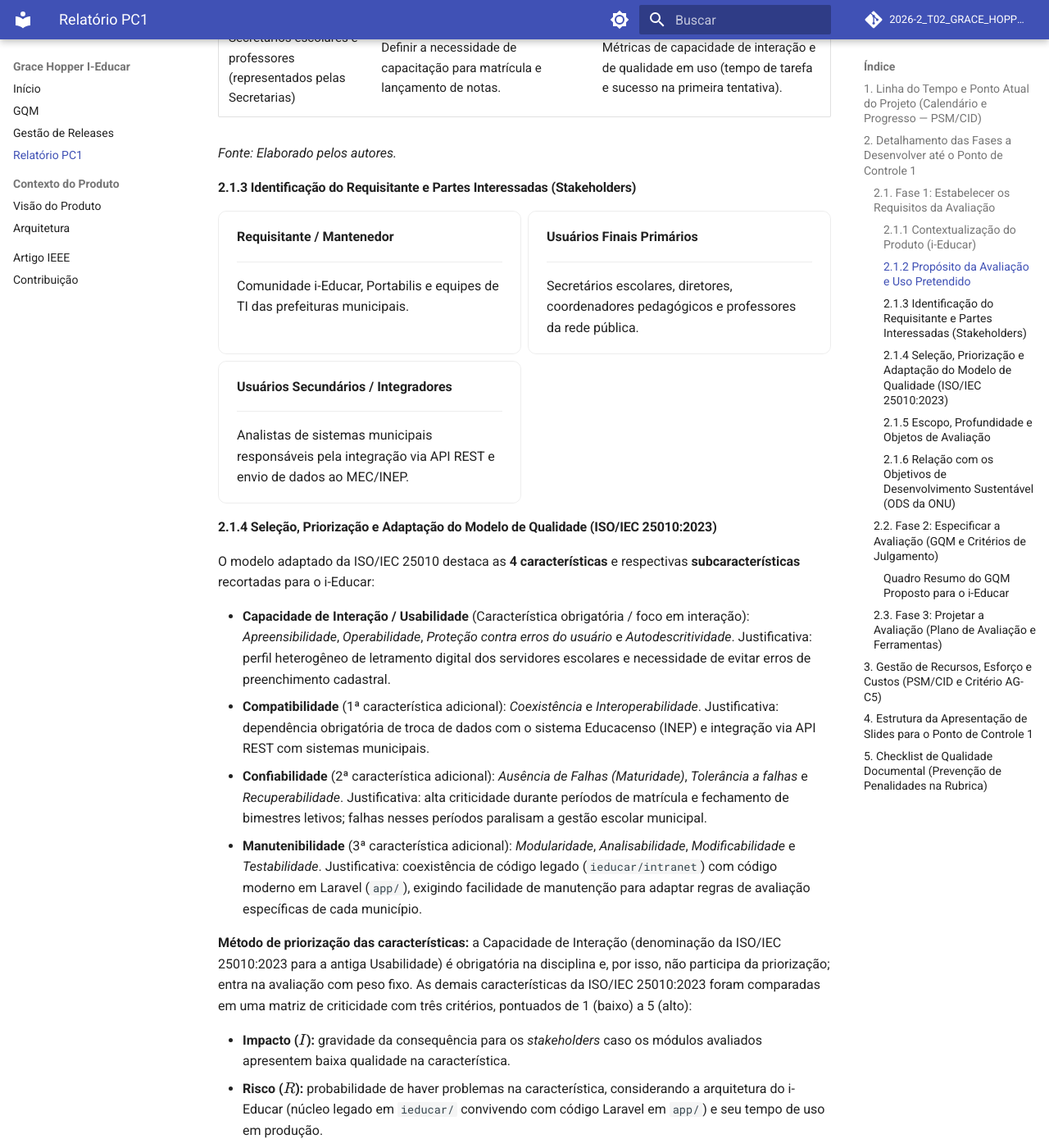
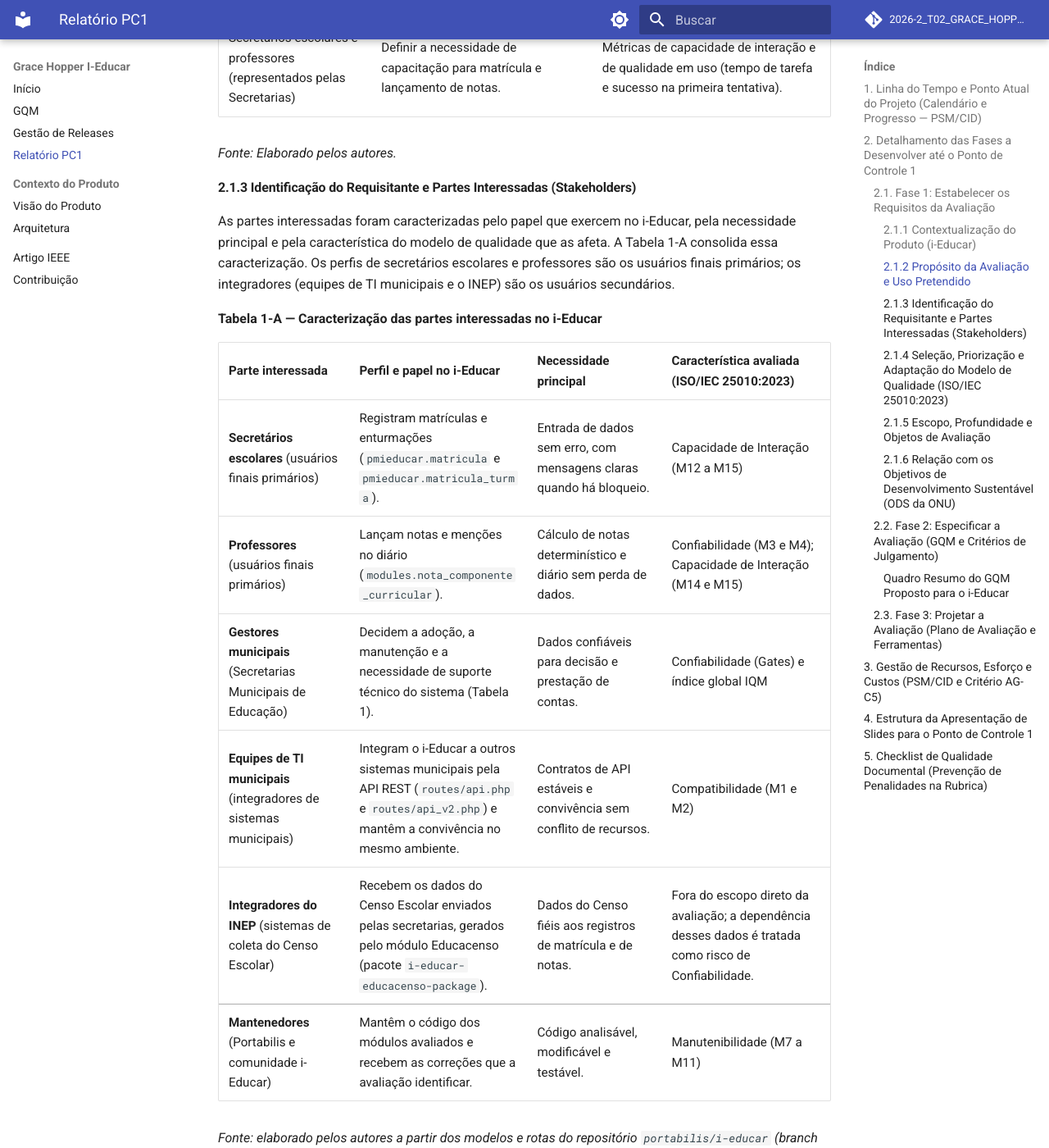
Before and after one commit to FCTE-Qualidade-de-Software-1/2026-2_T02_GRACE_HOPPER, an MkDocs documentation site: the page built from docs/relatorio_de_planejamento_ponto_de_controle_1_i_educar.md, in a window 1280 px wide and 1400 px high, scrolled down 3086 px. Shown: the whole window at 82% size. Built offline with MkDocs 1.6.1 and Material for MkDocs 9.7.7, drawn with Linux system fonts in a browser that asks for light colours; comment, search, counter and statistics services are not loaded; some of the changed text lies outside the part shown.

Commit message:
docs(stakeholders): caracterizar partes interessadas e alinhar metas ODS 4 e 16 #03
Substitui os cartoes de stakeholders do relatorio PC1 pela Tabela 1-A, que caracteriza secretarios escolares, professores, gestores municipais, integradores de TI, integradores do INEP e mantenedores com a caracteristica avaliada de cada um.

Substitui a secao de ODS pela Tabela 1-B, com os textos oficiais das metas 4.1, 4.a e 16.6 da ONU, seus indicadores oficiais e a justificativa do vinculo. Remove afirmacoes sem fonte (reducao da evasao e centenas de municipios) e registra que o status de Bem Publico Digital nao foi verificado.

Corrige a referencia a tag v2.12, que nao existe (a ultima tag publicada e 2.11.0). Registra responsavel, esforco e custo de #02 e #03 no catalogo de gestao, substituindo os placeholders pelo responsavel indicado no relatorio PC1.

```diff
--- a/docs/relatorio_de_planejamento_ponto_de_controle_1_i_educar.md
+++ b/docs/relatorio_de_planejamento_ponto_de_controle_1_i_educar.md
@@ -55,27 +55,20 @@
 
 #### 2.1.3 Identificação do Requisitante e Partes Interessadas (Stakeholders)
 
-<div class="grid cards" markdown>
+As partes interessadas foram caracterizadas pelo papel que exercem no i-Educar, pela necessidade principal e pela característica do modelo de qualidade que as afeta. A Tabela 1-A consolida essa caracterização. Os perfis de secretários escolares e professores são os usuários finais primários; os integradores (equipes de TI municipais e o INEP) são os usuários secundários.
 
--   **Requisitante / Mantenedor**
+**Tabela 1-A — Caracterização das partes interessadas no i-Educar**
 
-    ---
+| Parte interessada | Perfil e papel no i-Educar | Necessidade principal | Característica avaliada (ISO/IEC 25010:2023) |
+| :--- | :--- | :--- | :--- |
+| **Secretários escolares** (usuários finais primários) | Registram matrículas e enturmações (`pmieducar.matricula` e `pmieducar.matricula_turma`). | Entrada de dados sem erro, com mensagens claras quando há bloqueio. | Capacidade de Interação (M12 a M15) |
+| **Professores** (usuários finais primários) | Lançam notas e menções no diário (`modules.nota_componente_curricular`). | Cálculo de notas determinístico e diário sem perda de dados. | Confiabilidade (M3 e M4); Capacidade de Interação (M14 e M15) |
+| **Gestores municipais** (Secretarias Municipais de Educação) | Decidem a adoção, a manutenção e a necessidade de suporte técnico do sistema (Tabela 1). | Dados confiáveis para decisão e prestação de contas. | Confiabilidade (Gates) e índice global IQM |
+| **Equipes de TI municipais** (integradores de sistemas municipais) | Integram o i-Educar a outros sistemas municipais pela API REST (`routes/api.php` e `routes/api_v2.php`) e mantêm a convivência no mesmo ambiente. | Contratos de API estáveis e convivência sem conflito de recursos. | Compatibilidade (M1 e M2) |
+| **Integradores do INEP** (sistemas de coleta do Censo Escolar) | Recebem os dados do Censo Escolar enviados pelas secretarias, gerados pelo módulo Educacenso (pacote `i-educar-educacenso-package`). | Dados do Censo fiéis aos registros de matrícula e de notas. | Fora do escopo direto da avaliação; a dependência desses dados é tratada como risco de Confiabilidade. |
+| **Mantenedores** (Portabilis e comunidade i-Educar) | Mantêm o código dos módulos avaliados e recebem as correções que a avaliação identificar. | Código analisável, modificável e testável. | Manutenibilidade (M7 a M11) |
 
-    Comunidade i-Educar, Portabilis e equipes de TI das prefeituras municipais.
-
--   **Usuários Finais Primários**
-
-    ---
-
-    Secretários escolares, diretores, coordenadores pedagógicos e professores da rede pública.
-
--   **Usuários Secundários / Integradores**
-
-    ---
-
-    Analistas de sistemas municipais responsáveis pela integração via API REST e envio de dados ao MEC/INEP.
-
-</div>
+*Fonte: elaborado pelos autores a partir dos modelos e rotas do repositório `portabilis/i-educar` (branch `2.12`, commit `7903a3efc7689942ee700007f86ed581023aad27`) e do Framework GQM.*
 
 #### 2.1.4 Seleção, Priorização e Adaptação do Modelo de Qualidade (ISO/IEC 25010:2023)
 
@@ -154,23 +147,19 @@
 
 #### 2.1.6 Relação com os Objetivos de Desenvolvimento Sustentável (ODS da ONU)
 
-<div class="grid cards" markdown>
+A Tabela 1-B apresenta os textos oficiais das metas publicados pela ONU, os indicadores oficiais de acompanhamento e a justificativa do vínculo com o i-Educar. O vínculo é indireto: a avaliação mede a qualidade do produto, e não os resultados educacionais ou institucionais que as metas acompanham.
 
--   **ODS 4 — Educação de Qualidade**
+**Tabela 1-B — Metas dos ODS 4 e 16 relacionadas ao i-Educar**
 
-    ---
+| ODS e meta | Texto oficial da meta (ONU) | Indicadores oficiais de acompanhamento | Justificativa do vínculo com o i-Educar |
+| :--- | :--- | :--- | :--- |
+| **ODS 4, Meta 4.1** | "By 2030, ensure that all girls and boys complete free, equitable and quality primary and secondary education leading to relevant and effective learning outcomes" (tradução livre: até 2030, garantir que todas as meninas e todos os meninos concluam o ensino primário e secundário gratuito, equitativo e de qualidade, com resultados de aprendizagem relevantes e eficazes). | 4.1.2: taxa de conclusão (primário, fundamental e médio). | O i-Educar registra matrículas, enturmações e notas, que alimentam a gestão escolar e os dados do Censo Escolar. Não se mede conclusão nem evasão nesta avaliação. |
+| **ODS 4, Meta 4.a** | "Build and upgrade education facilities that are child, disability and gender sensitive and provide safe, non-violent, inclusive and effective learning environments for all" (tradução livre: construir e adaptar instalações educacionais sensíveis a crianças, pessoas com deficiência e gênero, com ambientes de aprendizagem seguros, não violentos, inclusivos e eficazes para todos). | 4.a.1: proporção de escolas com serviços básicos, por tipo de serviço. | O vínculo é limitado: o sistema não atua sobre a infraestrutura física das escolas. Ele contribui apenas pela gestão dos registros escolares. |
+| **ODS 16, Meta 16.6** | "Develop effective, accountable and transparent institutions at all levels" (tradução livre: desenvolver instituições eficazes, responsáveis e transparentes em todos os níveis). | 16.6.1: despesas primárias do governo como proporção do orçamento aprovado; 16.6.2: proporção da população satisfeita com a última experiência em serviços públicos. | Registros escolares rastreáveis, cálculo de notas verificável e código aberto e auditável favorecem a transparência administrativa. Essa relação é qualitativa e não é medida pela avaliação. |
 
-    - **Metas 4.1 e 4.a:** Garantir educação primária e secundária de qualidade e melhorar a gestão dos ambientes escolares.
-    - **Justificativa e Indicadores:** O i-Educar reduz a evasão escolar e melhora a alocação de recursos públicos ao automatizar o controle de frequência, notas e o reporte fidedigno ao Censo Escolar.
+*Fonte: textos das metas e indicadores extraídos de <https://sdgs.un.org/goals/goal4> e <https://sdgs.un.org/goals/goal16>; justificativas elaboradas pelos autores.*
 
--   **ODS 16 — Paz, Justiça e Instituições Eficazes**
-
-    ---
-
-    - **Meta 16.6:** Desenvolver instituições eficazes, responsáveis e transparentes em todos os níveis.
-    - **Justificativa:** Por ser um Bem Público Digital (*Digital Public Good*) em código aberto, promove transparência administrativa e economia de recursos públicos em centenas de municípios brasileiros.
-
-</div>
+**Justificativa do i-Educar como Bem Público Digital aberto.** A equipe classifica o i-Educar como Bem Público Digital. Essa afirmação se apoia em três fatos verificados: o software é licenciado sob GPL-2.0-or-later (`composer.json`), é de acesso público e gratuito e é mantido pela Portabilis, conforme publicação do BID. O registro formal como Bem Público Digital não foi verificado nas fontes consultadas, e a classificação deve ser tratada como afirmação da equipe.
 
 ---
 
@@ -199,7 +188,7 @@
 
     ---
 
-    Utilização do ambiente conteinerizado oficial (`docker-compose` do repositório `portabilis/i-educar`), fixando a *tag/release* estável mais recente (`v2.12`) para garantir reprodutibilidade científica.
+    Utilização do ambiente conteinerizado oficial (`docker-compose` do repositório `portabilis/i-educar`), fixando o branch oficial `2.12` (versão declarada `2.12.0`, commit de referência `7903a3e`) para garantir reprodutibilidade científica. A tag `2.12.0` ainda não foi publicada; a última tag publicada é `2.11.0`.
 
 -   **Manutenibilidade (Análise Estática)**
 
```
Also changed, not shown: docs/gestao_projeto_releases_milestones_issues.md (+10 -10 lines), 1 other file.
